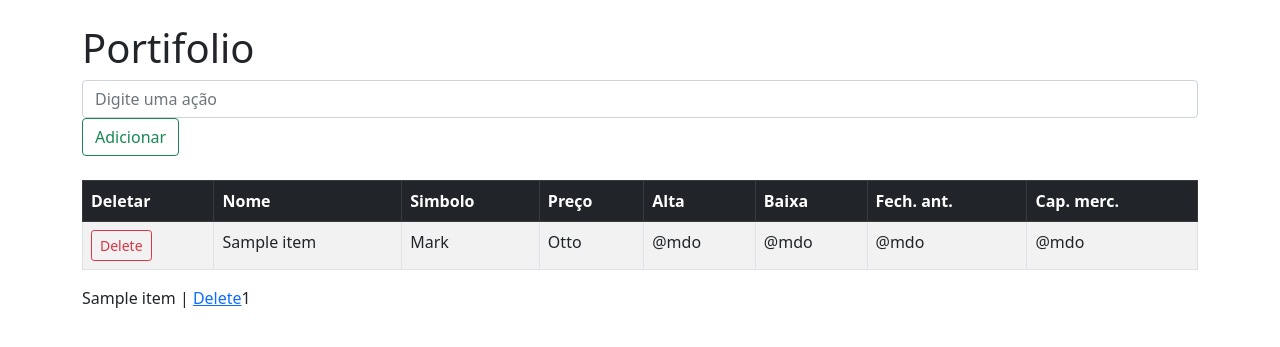
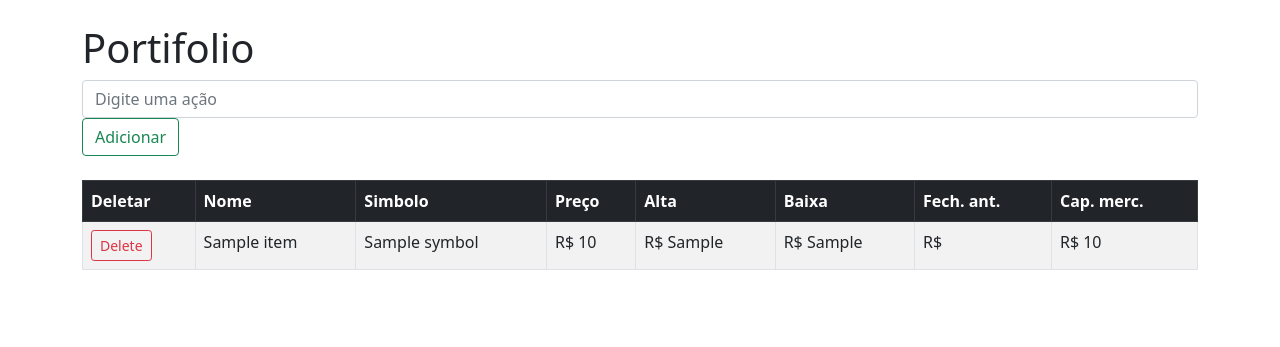
Before and after one commit to TeaH4nd/desaafioInoa, a Django app: template cotaAtivos/templates/portifolio.html in a window 1280 px wide. Shown: the part 56-403 px from the top of the page. Run offline with Django 3.2, Linux system fonts and the light colour scheme; the template is opened without the code that fills it: most values are stand-ins (such as "Sample title", 1, 10 or a date in 2020).

Commit message:
terminado a pagina de portifolio

```diff
--- a/cotaAtivos/templates/home.html
+++ b/cotaAtivos/templates/home.html
@@ -14,7 +14,7 @@
             <div class="col-sm-12 col align-self-center">
                 <h1>{{ api.longName }}</h1>
                 <h5>{{ api.symbol }}</h5>
-                Preço: R$ {{ api.open }}<br/>
+                Preço: R$ {{ api.regularMarketPrice }}<br/>
                 Alta: R$ {{ api.dayHigh }}<br/>
                 Baixa: R$ {{ api.dayLow }}<br/>
                 Fech. ant.: R$ {{ api.previousClose }}<br/>
--- a/cotaAtivos/templates/portifolio.html
+++ b/cotaAtivos/templates/portifolio.html
@@ -33,22 +33,24 @@
 		</tr>
 	</thead>
 	<tbody>
-		{% for item in simbolo %}
+        {% load humanize %}
+		{% for item in lista %}
 		<tr>
-			<th><a href="{% url 'delete' item.id %}" type="button" class="btn btn-outline-danger btn-sm">Delete</a></th>
-			<td scope="row">{{ item }}</td>
-			<td>Mark</td>
-			<td>Otto</td>
-			<td>@mdo</td>
-			<td>@mdo</td>
-			<td>@mdo</td>
-			<td>@mdo</td>
+			<th>
+				<a href="{% url 'delete' item.id %}" type="button" class="btn btn-outline-danger btn-sm"
+					>Delete</a>
+			</th>
+			<td scope="row">{{ item.longName }}</td>
+			<td>{{ item.symbol }}</td>
+			<td>R$ {{ item.regularMarketPrice }}</td>
+			<td>R$ {{ item.dayHigh }}</td>
+			<td>R$ {{ item.dayLow }}</td>
+			<td>R$ {{ item.previousClose }}</td>
+			<td>R$ {{ item.marketCap|intword }}</td>
 		</tr>
 
 		{% endfor %}
 	</tbody>
 </table>
 
-{% for item in simbolo %} {{ item }} |
-<a href="{% url 'delete' item.id %}">Delete</a>{{ item.id }}<br />
-{% endfor %} {% endblock %}
+{% endblock %}
--- a/desafioInoa/settings.py
+++ b/desafioInoa/settings.py
@@ -37,6 +37,7 @@ INSTALLED_APPS = [
     'django.contrib.sessions',
     'django.contrib.messages',
     'django.contrib.staticfiles',
+    'django.contrib.humanize',
     'cotaAtivos',
 ]
 
@@ -104,9 +105,9 @@ AUTH_PASSWORD_VALIDATORS = [
 # Internationalization
 # https://docs.djangoproject.com/en/3.1/topics/i18n/
 
-LANGUAGE_CODE = 'en-us'
+LANGUAGE_CODE = 'pt-br'
 
-TIME_ZONE = 'UTC'
+TIME_ZONE = 'America/Sao_Paulo'
 
 USE_I18N = True
 
```
Also changed, not shown: cotaAtivos/views.py (+11 -3 lines), db.sqlite3.
